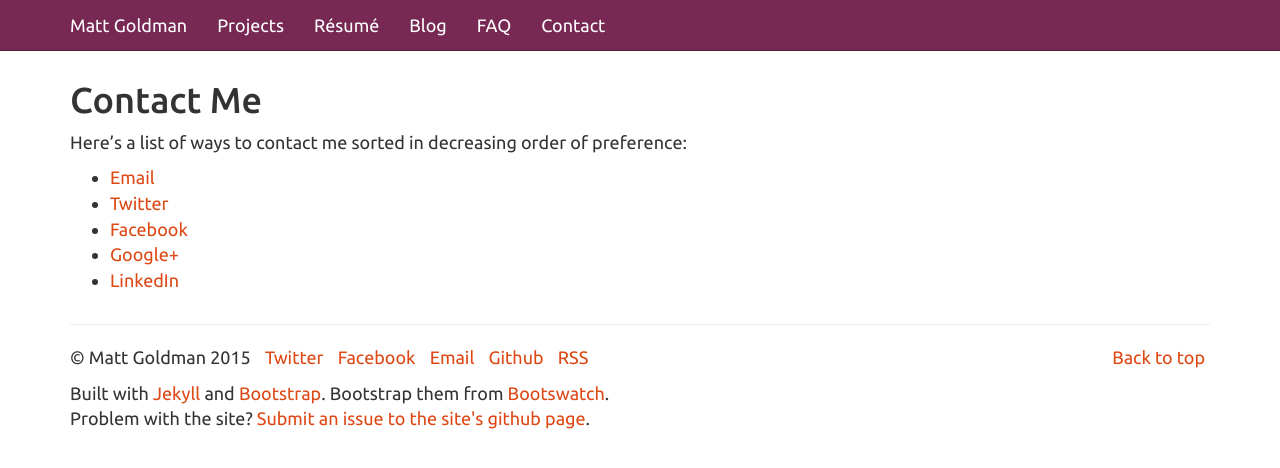
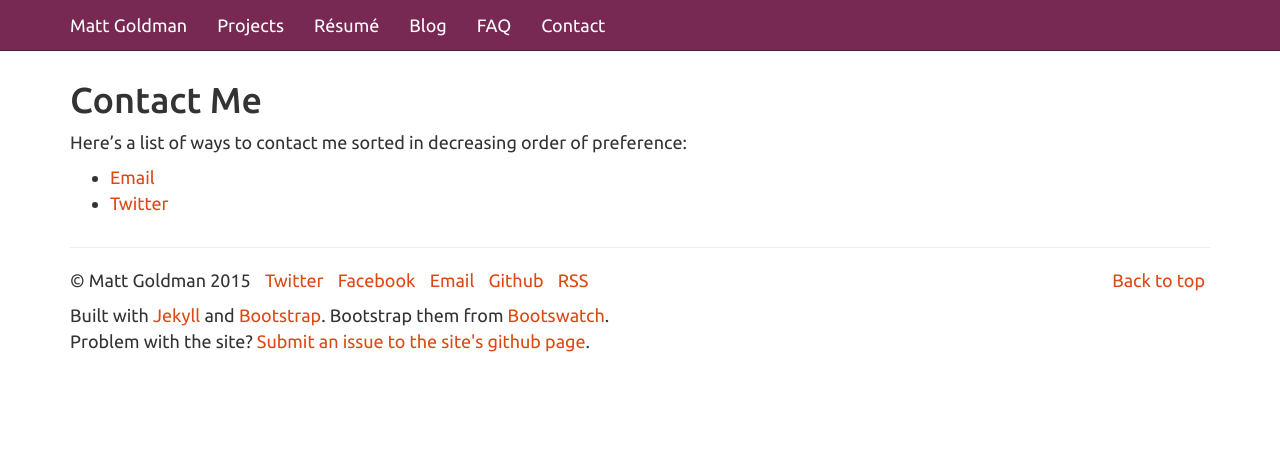
Before and after one commit to robotmlg/mattgoldman.us, a Jekyll site: the page built from contact.md, in a window 1280 px wide. Shown: the top 468 px of the page. Built offline with Jekyll 4.4.1, drawn with Linux system fonts in a browser that asks for light colours.

Commit message:
Update contact.md

```diff
--- a/contact.md
+++ b/contact.md
@@ -9,6 +9,3 @@ Here's a list of ways to contact me sorted in decreasing order of preference:
 
 - [Email](mailto:matt@mattgoldman.us)
 - [Twitter](https://www.twitter.com/robotmlg)
-- [Facebook](https://www.facebook.com/robotmlg)
-- [Google+](https://plus.google.com/+MattGoldman94)
-- [LinkedIn](https://www.linkedin.com/profile/view?id=280553285)
```
